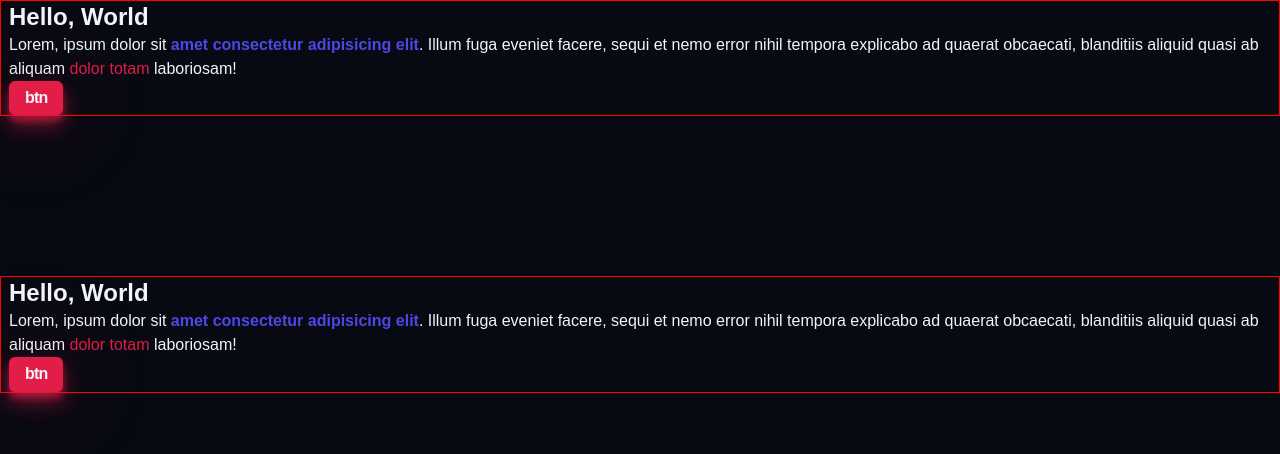
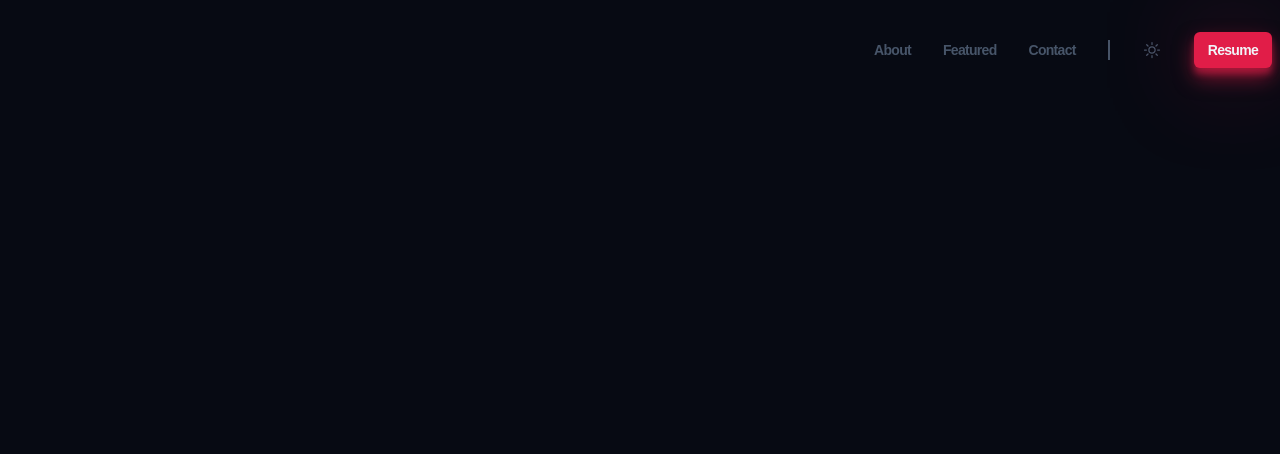
Before and after one commit to Jisan-Dev/Jisan.Dev-v1, a website built with Vite: page index.html in a window 1280 px wide. Built offline with nearby package versions, Linux system fonts and the light colour scheme; a web font is replaced by a local one.

Commit message:
fully designed and coded the header section html+css

```diff
--- a/index.html
+++ b/index.html
@@ -11,25 +11,55 @@
       rel="stylesheet" />
   </head>
   <body>
-    <article class="container">
-      <h1>Hello, World</h1>
-      <p>
-        Lorem, ipsum dolor sit <strong>amet consectetur adipisicing elit</strong>. Illum fuga eveniet
-        facere, sequi et nemo error nihil tempora explicabo ad quaerat obcaecati, blanditiis aliquid
-        quasi ab aliquam <a>dolor totam</a> laboriosam!
-      </p>
-      <button class="btn">btn</button>
-    </article>
-    <article class="container section">
-      <h1>Hello, World</h1>
-      <p>
-        Lorem, ipsum dolor sit <strong>amet consectetur adipisicing elit</strong>. Illum fuga eveniet
-        facere, sequi et nemo error nihil tempora explicabo ad quaerat obcaecati, blanditiis aliquid
-        quasi ab aliquam <a>dolor totam</a> laboriosam!
-      </p>
-      <button class="btn">btn</button>
-    </article>
-
+    <header class="header container">
+      <nav>
+        <ul class="header__menu">
+          <li><a class="header__link" href="#about">About</a></li>
+          <li><a class="header__link" href="#featured">Featured</a></li>
+          <li><a class="header__link" href="#contact">Contact</a></li>
+          <li class="header__line"></li>
+          <li>
+            <button class="header__sun">
+              <svg
+                xmlns="http://www.w3.org/2000/svg"
+                fill="none"
+                viewBox="0 0 24 24"
+                stroke-width="1.5"
+                stroke="currentColor">
+                <path
+                  stroke-linecap="round"
+                  stroke-linejoin="round"
+                  d="M12 3v2.25m6.364.386-1.591 1.591M21 12h-2.25m-.386 6.364-1.591-1.591M12 18.75V21m-4.773-4.227-1.591 1.591M5.25 12H3m4.227-4.773L5.636 5.636M15.75 12a3.75 3.75 0 1 1-7.5 0 3.75 3.75 0 0 1 7.5 0Z" />
+              </svg>
+            </button>
+          </li>
+          <li>
+            <a href="#" class="header__resume btn">Resume</a>
+          </li>
+        </ul>
+        <button class="header__bars">
+          <svg
+            xmlns="http://www.w3.org/2000/svg"
+            fill="none"
+            viewBox="0 0 24 24"
+            stroke-width="1.5"
+            stroke="currentColor">
+            <path
+              stroke-linecap="round"
+              stroke-linejoin="round"
+              d="M3.75 6.75h16.5M3.75 12h16.5m-16.5 5.25h16.5" />
+          </svg>
+        </button>
+      </nav>
+    </header>
+    <!-- <main>
+      <section></section>
+      <section></section>
+      <section></section>
+      <section></section>
+      <section></section>
+    </main>
+    <footer></footer> -->
     <script type="module" src="src/main.js"></script>
   </body>
 </html>
--- a/src/main.js
+++ b/src/main.js
@@ -1,3 +1,4 @@
 import '../styles/modern-normalize.css';
 import '../styles/style.css';
+import '../styles/components/header.css';
 import '../styles/utils.css';
--- /dev/null
+++ b/styles/components/header.css
@@ -0,0 +1,90 @@
+.header {
+  display: flex;
+  justify-content: flex-end;
+  align-items: center;
+  padding-top: 2rem;
+  padding-bottom: 2rem;
+}
+
+.header__menu {
+  display: none;
+}
+
+.header__bars {
+  color: var(--clr-light);
+  width: var(--size-2xl);
+  height: var(--size-2xl);
+  display: block;
+}
+
+/* xs */
+/* @media (min-width: 475px) {} */
+
+/* sm */
+/* @media (min-width: 640px) {} */
+
+/* md */
+@media (min-width: 768px) {
+  .header__menu {
+    display: flex;
+    align-items: center;
+    list-style: none;
+    padding: 0;
+    gap: 2em;
+  }
+
+  .header__link {
+    font-size: var(--size-xs);
+    text-decoration: none;
+    font-weight: 600;
+    color: var(--clr-slate-600);
+    letter-spacing: -0.05em;
+    transition: color 0.3s;
+  }
+
+  .header__link:hover {
+    color: var(--clr-rose);
+  }
+
+  .header__line {
+    border: 1px solid var(--clr-slate-600);
+    padding-top: 1.15em;
+  }
+
+  .header__sun {
+    display: block;
+    color: var(--clr-slate-600);
+    width: var(--size-base);
+    height: var(--size-base);
+  }
+
+  .header__resume {
+    font-size: var(--size-xs);
+  }
+
+  .header__bars {
+    display: none;
+  }
+}
+
+/* lg */
+@media (min-width: 1024px) {
+  .header__link {
+    font-size: var(--size-sm);
+  }
+
+  .header__sun {
+    width: var(--size-xl);
+    height: var(--size-xl);
+  }
+
+  .header__resume {
+    font-size: var(--size-sm);
+  }
+}
+
+/* xl */
+/* @media (min-width: 1280px) {} */
+
+/* 2xl */
+/* @media (min-width: 1536px) {} */
--- a/styles/utils.css
+++ b/styles/utils.css
@@ -41,7 +41,6 @@
   margin-right: auto;
   padding-left: 0.5rem;
   padding-right: 0.5rem;
-  border: 1px solid red;
 }
 
 .section {
```
